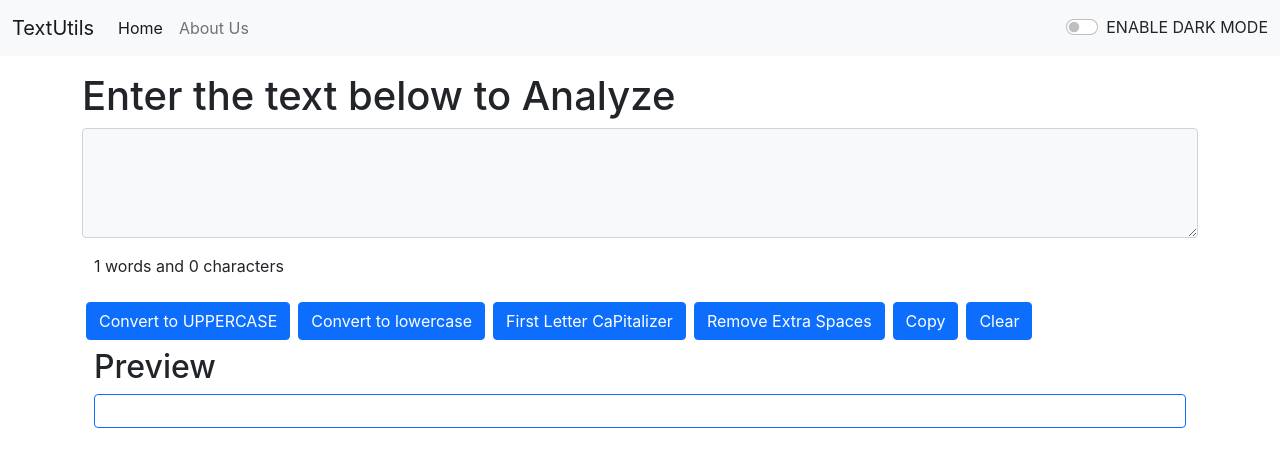
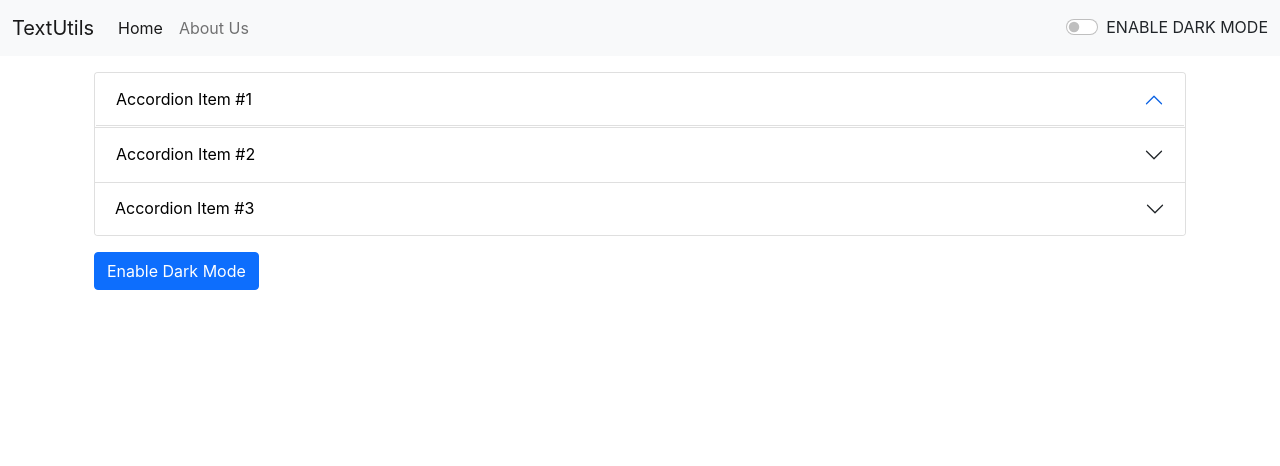
Before and after one commit to tauhidsaif/text-utils, a React (Create React App) app: page /about in a window 1280 px wide. Shown: the top 466 px of the page. Built offline with nearby package versions, Linux system fonts and the light colour scheme.

Commit message:
added router

```diff
--- a/package.json
+++ b/package.json
@@ -11,6 +11,7 @@
     "gh-pages": "^3.2.3",
     "react": "^17.0.2",
     "react-dom": "^17.0.2",
+    "react-router-dom": "^6.2.1",
     "react-scripts": "5.0.0",
     "web-vitals": "^2.1.3"
   },
--- a/src/App.js
+++ b/src/App.js
@@ -1,34 +1,40 @@
 import "./App.css";
-// import About from "./components/About";
+import About from "./components/About";
 import React, { useState } from "react";
 import Navbar from "./components/Navbar";
 import TextForm from "./components/TextForm";
 import Alert from "./components/Alert";
+import {
+  BrowserRouter as Router,
+  Routes,
+  Route,
+} from "react-router-dom";
 
 function App() {
   const [mode, setmode] = useState("light");
-  const [text, settext] = useState("ENABLE DARK MODE")
+  const [text, settext] = useState("ENABLE DARK MODE");
 
   const toggleBtn = () => {
     if (mode === 'light') {
       setmode('dark');
       document.body.style.color = 'white';
       document.body.style.backgroundColor = 'black';
-      settext("DISABLE DARK MODE")
-      showAlert("Dark mode has been Enabled","Success")
+      settext("DISABLE DARK MODE");
+      showAlert("Dark mode has been Enabled", "Success");
     } else {
       setmode('light');
       document.body.style.color = 'black';
       document.body.style.backgroundColor = 'white';
       settext("ENABLE DARK MODE")
-      showAlert("Light mode has been Enabled","Success")
+      showAlert("Light mode has been Enabled", "Success")
+      document.getElementsByClassName('accordion-button')[0].style.backgroundColor = 'white';
 
     }
   };
 
   const [alert, setalert] = useState(null)
 
-  const showAlert=(message, type)=>{
+  const showAlert = (message, type) => {
     setalert({
       message: message,
       type: type
@@ -40,12 +46,20 @@ function App() {
 
   return (
     <>
-      <Navbar mode={mode} toggleBtn={toggleBtn} title="TextUtils" text={text}/>
-        <Alert alert={alert}/>
-      <div className="container my-3">
-        <TextForm showAlert={showAlert} mode={mode} heading="Enter the text below to Analyze" />
-        {/* <About/> */}
-      </div>
+      <Router>
+
+        <Navbar mode={mode} toggleBtn={toggleBtn} title="TextUtils" text={text} />
+        <Alert alert={alert} />
+        <div className="container my-3">
+        <Routes>
+          <Route  path="/" element={<TextForm showAlert={showAlert} mode={mode} heading="Enter the text below to Analyze" />}/>
+
+
+          <Route exact path="/about" element={<About mode={mode} showAlert={showAlert} />}/>
+
+        </Routes>
+        </div>
+      </Router>
     </>
   );
 }
--- a/src/components/About.js
+++ b/src/components/About.js
@@ -1,60 +1,63 @@
-import React,{useState} from "react";
+import React, { useState } from "react";
 
-export default function About() {
+
+
+export default function About(props) {
 
   const [myStyle, setmyStyle] = useState({
     backgroundColor: 'white',
-        color : 'black'
+    color: 'black'
   })
 
-    const toggleStyle= ()=>{
-        if(myStyle.backgroundColor== 'white'){
+  const toggleStyle = () => {
+    if (myStyle.backgroundColor === 'white') {
       setmyStyle({
         backgroundColor: 'black',
-                color:'white'
+        color: 'white',
       })
+      props.showAlert("small dark mode enabled", "Success")
       let newText = "Disable Dark Mode"
       setbtnText(newText)
-        }else{
+    } else {
+      props.showAlert("small light mode enabled", "Success")
       setmyStyle({
         backgroundColor: 'white',
-                color:'black'
+        color: 'black'
       })
       let newText = "Enable Dark Mode"
       setbtnText(newText)
     }
   }
-    const [btnColor, setbtnColor] = useState({
 
-    })
   const [btnText, setbtnText] = useState("Enable Dark Mode")
 
   return (
     <>
-    <div class="
-     container py-5 px-5 rounded" style={myStyle} >
-      <div style={myStyle} class="accordion" id="accordionExample">
-        <div class="accordion-item">
-          <h2 class="accordion-header" id="headingOne">
+      <div className={`
+     container  rounded `  } >
+        <div className="accordion" id="accordionExample">
+          <div className="accordion-item">
+            <h2 className="accordion-header" id="headingOne">
               <button
-              class="accordion-button border border-white"
+                style={myStyle}
+                className="accordion-button border border-white"
                 type="button"
                 data-bs-toggle="collapse"
                 data-bs-target="#collapseOne"
                 aria-expanded="true"
                 aria-controls="collapseOne"
-              style={myStyle}
+
               >
                 Accordion Item #1
               </button>
             </h2>
             <div
               id="collapseOne"
-            class="accordion-collapse collapse "
+              className="accordion-collapse collapse "
               aria-labelledby="headingOne"
               data-bs-parent="#accordionExample"
             >
-            <div class="accordion-body show" style={myStyle} >
+              <div className="accordion-body show" style={myStyle} >
                 <strong>This is the first item's accordion body.</strong> It is
                 shown by default, until the collapse plugin adds the appropriate
                 classes that we use to style each element. These classes control
@@ -66,27 +69,28 @@ export default function About() {
               </div>
             </div>
           </div>
-        <div class="accordion-item">
-          <h2 class="accordion-header" id="headingTwo">
+          <div className="accordion-item">
+            <h2 className="accordion-header" id="headingTwo">
               <button
-              class="accordion-button collapsed border border-white"
+                style={myStyle}
+                className="accordion-button collapsed border border-white"
                 type="button"
                 data-bs-toggle="collapse"
                 data-bs-target="#collapseTwo"
                 aria-expanded="false"
                 aria-controls="collapseTwo"
-              style={myStyle}
+
               >
                 Accordion Item #2
               </button>
             </h2>
             <div
               id="collapseTwo"
-            class="accordion-collapse collapse"
+              className="accordion-collapse collapse"
               aria-labelledby="headingTwo"
               data-bs-parent="#accordionExample"
             >
-            <div class="accordion-body" style={myStyle}>
+              <div className="accordion-body" style={myStyle} >
                 <strong>This is the second item's accordion body.</strong> It is
                 hidden by default, until the collapse plugin adds the appropriate
                 classes that we use to style each element. These classes control
@@ -98,27 +102,28 @@ export default function About() {
               </div>
             </div>
           </div>
-        <div class="accordion-item">
-          <h2 class="accordion-header" id="headingThree">
+          <div className="accordion-item">
+            <h2 className="accordion-header" id="headingThree">
               <button
-              class="accordion-button collapsed"
+                style={myStyle}
+                className="accordion-button collapsed"
                 type="button"
                 data-bs-toggle="collapse"
                 data-bs-target="#collapseThree"
                 aria-expanded="false"
                 aria-controls="collapseThree"
-              style={myStyle}
+
               >
                 Accordion Item #3
               </button>
             </h2>
             <div
               id="collapseThree"
-            class="accordion-collapse collapse border border-white"
+              className="accordion-collapse collapse border border-white"
               aria-labelledby="headingThree"
               data-bs-parent="#accordionExample"
             >
-            <div class="accordion-body" style={myStyle}>
+              <div className="accordion-body" style={myStyle} >
                 <strong>This is the third item's accordion body.</strong> It is
                 hidden by default, until the collapse plugin adds the appropriate
                 classes that we use to style each element. These classes control
--- a/src/components/Alert.js
+++ b/src/components/Alert.js
@@ -1,6 +1,4 @@
 import React from "react";
-import PropTypes from 'prop-types'
-
 
 export default function Alert(props) {
   return (
--- a/src/components/Navbar.js
+++ b/src/components/Navbar.js
@@ -1,26 +1,27 @@
 import React from "react";
 import PropTypes from "prop-types";
+import { Link } from "react-router-dom";
 
 export default function Navbar(props) {
 
   return (
     <nav className={`navbar navbar-expand-lg navbar-${props.mode} bg-${props.mode}`}>
       <div className="container-fluid">
-        <a className="navbar-brand" href="#">
+        <Link className="navbar-brand" to="/">
           {props.title}
-        </a>
+        </Link>
 
         <div className="collapse navbar-collapse" id="navbarSupportedContent">
           <ul className="navbar-nav me-auto mb-2 mb-lg-0">
             <li className="nav-item">
-              <a className="nav-link active" aria-current="page" href="#">
+              <Link className="nav-link active" aria-current="page" to="/">
                 Home
-              </a>
+              </Link>
             </li>
             <li className="nav-item">
-              <a className="nav-link" href="#">
+              <Link className="nav-link" to="/about">
                 About Us
-              </a>
+              </Link>
             </li>
           </ul>
           {/* <form className="d-flex">
```
Also changed, not shown: 1 other file (tests, documents, lock files or other folders). Lines whose indentation alone changed are shown as unchanged.
